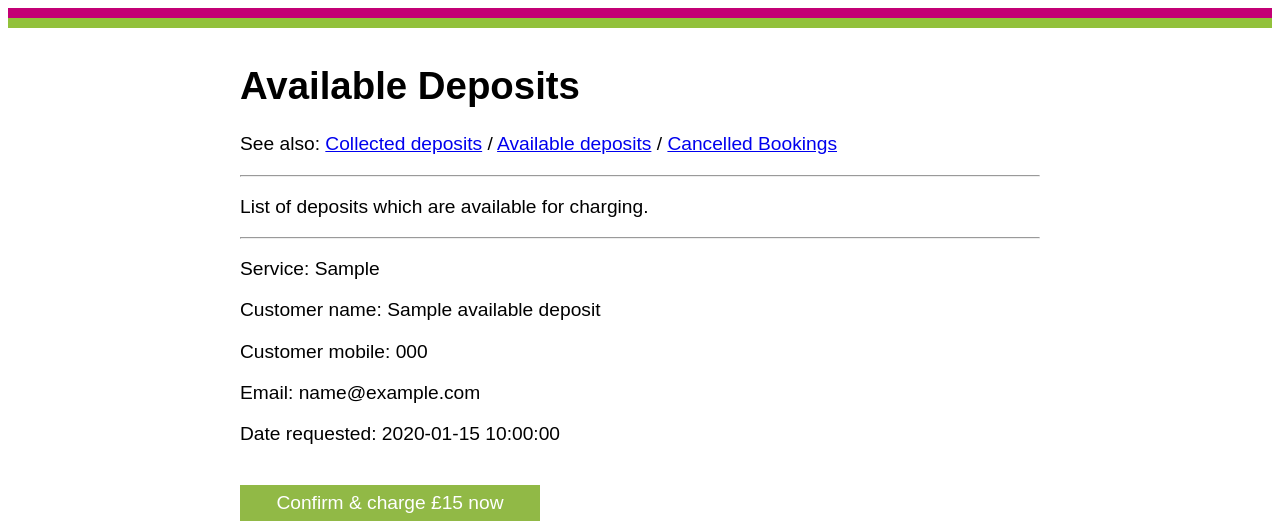
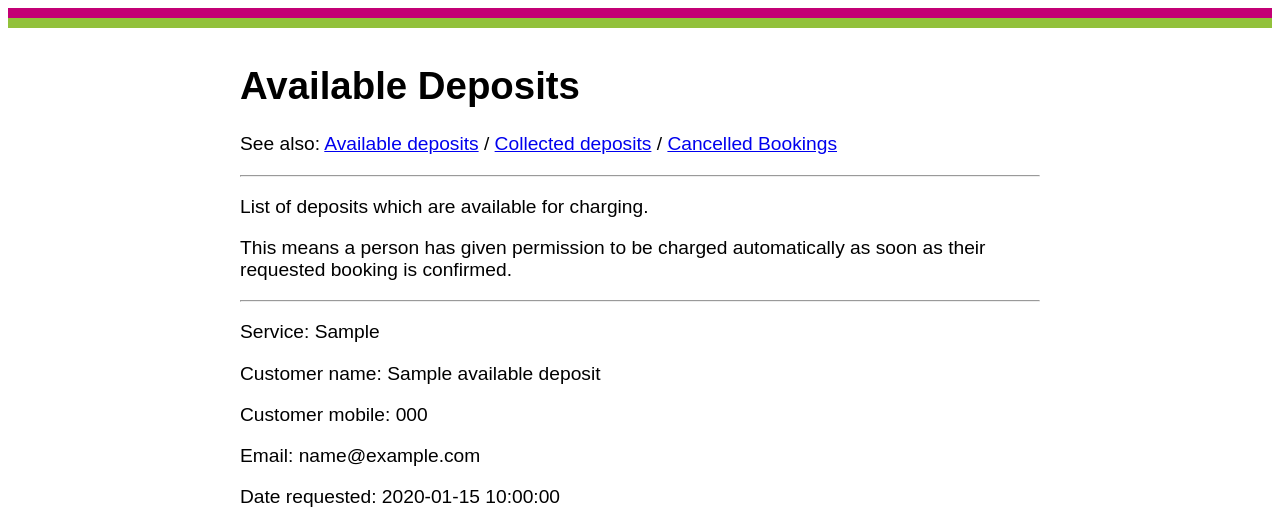
Before and after one commit to KarmaComputing/collect-deposit-online, a Flask app: template app/templates/admin/deposits.html in a window 1280 px wide. Shown: the top 521 px of the page. Run offline with Flask 2, Linux system fonts and the light colour scheme; the template is opened without the code that fills it: most values are stand-ins (such as "Sample title", 1, 10 or a date in 2020); parts of the project's set-up code (start-up, migrations or seed data) failed here and were passed over.

Commit message:
navigation macro

```diff
--- /dev/null
+++ b/app/templates/admin/admin-buttons.jinja
@@ -0,0 +1,5 @@
+{% macro reschedule_booking_btn(timestamp=None) -%}
+
+  <a href="/reschedule?timestamp={{ timestamp }}" id="reschedule-deposit" class="btn btn-warning">Reschedule</a>
+
+{%- endmacro %}
--- a/app/templates/admin/admin-nav.jinja
+++ b/app/templates/admin/admin-nav.jinja
@@ -1,8 +1,8 @@
 {% macro admin_nav() -%}
 
 <p>See also:
+<a href="{{ url_for('available_deposits') }}">Available deposits</a> /
 <a href="{{ url_for('collected_deposits') }}">Collected deposits</a> /
-<a href="{{ url_for('available_deposits') }}">Available deposits</a> /
 <a href="{{ url_for('cancelled_bookings') }}">Cancelled Bookings</a></p>
 <hr />
 
--- a/app/templates/admin/deposits-collected.html
+++ b/app/templates/admin/deposits-collected.html
@@ -1,5 +1,6 @@
 {% extends "layout.html" %}
 {% from "admin/admin-nav.jinja" import admin_nav %}
+{% from "admin/admin-buttons.jinja" import reschedule_booking_btn %}
 {% block body %}
 
 <h1>Collected Deposits</h1>
@@ -16,6 +17,8 @@
   <p>Email: {{ collected_deposit['customer_email'] }}</p>
   <p>Date requested: {{ collected_deposit['requested_date'] }}</p>
 
+  {{ reschedule_booking_btn(timestamp=collected_deposit['timestamp']) }}
+
   <p>Metadata</p>
   <small>
   <code>
--- a/app/templates/admin/deposits.html
+++ b/app/templates/admin/deposits.html
@@ -1,5 +1,7 @@
 {% extends "layout.html" %}
 {% from "admin/admin-nav.jinja" import admin_nav %}
+{% from "admin/admin-buttons.jinja" import reschedule_booking_btn %}
+
 {% block body %}
 
 <h1>Available Deposits</h1>
@@ -7,6 +9,8 @@
 
 
 <p>List of deposits which are available for charging.</p>
+<p>This means a person has given permission to be charged automatically as soon as
+their requested booking is confirmed.</p>
 
 <hr />
 
@@ -26,8 +30,7 @@
   <span id="charge-deposit-message"></span>
   <a href="/charge-deposit?payment_method_id={{ available_deposit['payment_method'] }}&stripe_customer_id={{ available_deposit['stripe_customer_id'] }}&timestamp={{ available_deposit['timestamp'] }}" id="charge-deposit" class="btn btn-primary">Confirm &amp; charge &pound;15 now</a>
 
-  <a href="/reschedule?timestamp={{ available_deposit['timestamp'] }}" id="reschedule-deposit" class="btn btn-warning">Reschedule</a>
-
+  {{ reschedule_booking_btn(timestamp=collected_deposit['timestamp']) }}
   <a href="{{ url_for('cancel_booking', timestamp=available_deposit['timestamp']) }} " id="cancel-booking" class="btn btn-danger">Cancel</a>
   <p>Metadata</p>
   <small>
```
